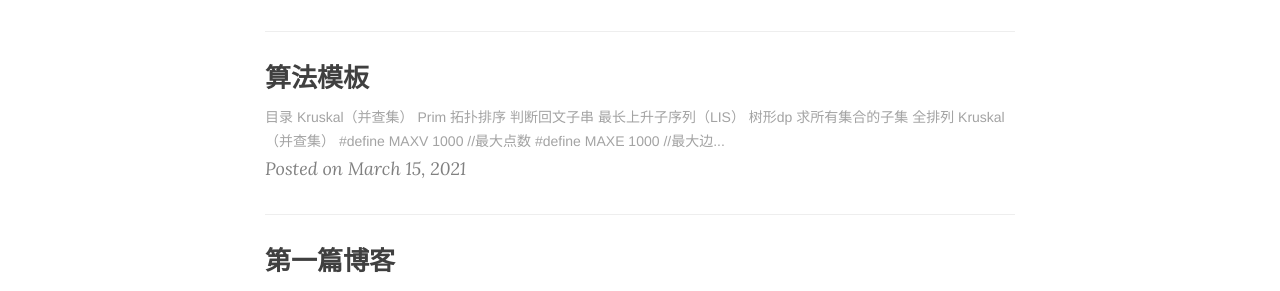
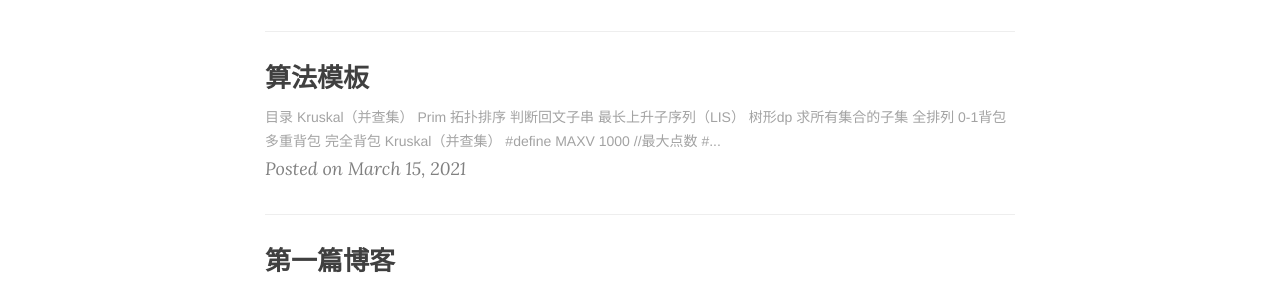
Before and after one commit to L1468999760/L1468999760.github.io, a Jekyll site: the page built from index.html, in a window 1280 px wide. Shown: the part 964-1255 px from the top of the page. Built offline with Jekyll 4.4.1, drawn with Linux system fonts in a browser that asks for light colours; nearby versions of some CDN libraries; the list of posts is cut into pages by our own code; part of the change alters nothing that is shown.

Commit message:
增加背包问题

```diff
--- a/_posts/2021-03-15-Algorithm.md
+++ b/_posts/2021-03-15-Algorithm.md
@@ -16,6 +16,9 @@ description: 常用算法模板。
 - [树形dp](#树形dp)
 - [求所有集合的子集](#求所有集合的子集)
 - [全排列](#全排列)
+- [0-1背包](#0-1背包)
+- [多重背包](#多重背包)
+- [完全背包](#完全背包)
 
 ## Kruskal（并查集）
 
@@ -371,3 +374,138 @@ public:
     }
 };
 ~~~
+
+## 0-1背包
+
+有 <img src="https://latex.codecogs.com/svg.image?N" title="N" /> 件物品和一个容量是 <img src="https://latex.codecogs.com/svg.image?V" title="V" /> 的背包。每件物品只能使用一次。
+
+第<img src="https://latex.codecogs.com/svg.image?i" title="i" />件物品的体积是<img src="https://latex.codecogs.com/svg.image?v_i" title="v_i" />，价值是 <img src="https://latex.codecogs.com/svg.image?w_i" title="w_i" />。
+
+求解将哪些物品装入背包，可使这些物品的总体积不超过背包容量，且总价值最大。
+
+输出最大价值。
+
+**一般解法**
+
+<img src="https://latex.codecogs.com/svg.image?dp[i][j]" title="dp[i][j]" />表示前<img src="https://latex.codecogs.com/svg.image?i" title="i" />件物品体积为<img src="https://latex.codecogs.com/svg.image?j" title="j" />的最大价值，
+
+<img src="https://latex.codecogs.com/svg.image?dp[i][j]=max(dp[i-1][j],dp[i-1][j-v[i]]&plus;w[i])" title="dp[i][j]=max(dp[i-1][j],dp[i-1][j-v[i]]+w[i])" />
+
+~~~
+import java.util.*;
+class Main{
+    public static void main(String[] args){
+        Scanner scan = new Scanner(System.in);
+        int N,V;
+        int v,w;
+        int[][] dp = new int[1001][1001];
+        N=scan.nextInt();
+        V=scan.nextInt();
+        for(int i=1;i<=N;i++){
+            v=scan.nextInt();
+            w=scan.nextInt();
+            for(int j=V;j>=0;j--){
+                if(j<v) dp[i][j]=dp[i-1][j];
+                else dp[i][j]=Math.max(dp[i-1][j],dp[i-1][j-v]+w);
+            }
+        }
+        System.out.println(dp[N][V]);
+    }
+}
+~~~
+
+**一维优化**
+
+<img src="https://latex.codecogs.com/svg.image?dp[j]=max(dp[j],dp[j-v]&plus;w),v\leq&space;j\leq&space;V" title="dp[j]=max(dp[j],dp[j-v]+w),v\leq j\leq V" />
+
+容量要逆序枚举。
+
+~~~
+for(int i=1;i<=N;i++){
+    v=scan.nextInt();
+    w=scan.nextInt();
+    for(int j=V;j>=v;j--){
+        dp[j]=Math.max(dp[j],dp[j-v]+w);
+    }
+}
+~~~
+
+## 多重背包
+
+第 <img src="https://latex.codecogs.com/svg.image?i" title="i" /> 种物品最多有 <img src="https://latex.codecogs.com/svg.image?s_i" title="s_i" /> 件 。
+
+**一般解法**
+
+<img src="https://latex.codecogs.com/svg.image?dp[i][j]=max(dp[i][j],dp[i-1][j-v[i]*k]&plus;w[i]*k),0\leq&space;k\leq&space;s_i" title="dp[i][j]=max(dp[i][j],dp[i-1][j-v[i]*k]+w[i]*k),0\leq k\leq s_i" />
+
+**二进制优化**
+
+如果同一种物品的数量有很多，算法的复杂度过高。
+
+将相同种类的多个物品重组，转化为0-1背包问题。
+
+例如一种物品有11件，可以分解为11=1+2+4+4。
+
+一种物品11件 -> 四种物品各1件。
+
+~~~
+import java.util.*;
+class Main{
+    public static void main(String[] args){
+        Scanner scan = new Scanner(System.in);
+        int N,V;
+        int v,w,s;
+        int cnt = 0;//分组的组别
+        int[] volume = new int[12001];
+        int[] worth = new int[12001];
+        int[] dp = new int[2001];
+        N=scan.nextInt();
+        V=scan.nextInt();
+        for(int i=1;i<=N;i++){
+            v=scan.nextInt();
+            w=scan.nextInt();
+            s=scan.nextInt();
+            int k = 1;//组别里的个数
+            while(k<=s){
+            	cnt++;//从1开始
+            	volume[cnt]=v*k;//整体体积
+            	worth[cnt]=w*k;//整体价值
+            	s-=k;
+            	k*=2;
+            }
+            //剩余的形成一组
+            if(s>0){
+            	cnt++;
+            	volume[cnt]=v*s;
+            	worth[cnt]=w*s;
+            }
+        }
+        for(int i=1;i<=cnt;i++){
+        	for(int j=V;j>=volume[i];j--){
+        		dp[j]=Math.max(dp[j],dp[j-volume[i]]+worth[i]);
+        	}
+        }
+        System.out.println(dp[V]);
+    }
+}
+~~~
+
+**单调队列优化**
+
+以后补上。
+
+## 完全背包
+
+每种物品有无限件可用。
+
+**一般解法**
+
+<img src="https://latex.codecogs.com/svg.image?dp[i][j]=max(dp[i][j],dp[i-1][j-v[i]*k]&plus;w[i]*k),0\leq&space;k*v_i\leq&space;j" title="dp[i][j]=max(dp[i][j],dp[i-1][j-v[i]*k]+w[i]*k),0\leq k*v_i\leq j" />
+
+**一维优化**
+
+<img src="https://latex.codecogs.com/svg.image?dp[j]&space;=&space;max(dp[j],dp[j-v]&plus;w),v\leq&space;j\leq&space;V" title="dp[j] = max(dp[j],dp[j-v]+w),v\leq j\leq V" />
+
+容量要顺序枚举。
+
+> 更多种背包问题见[《背包九讲》](https://github.com/tianyicui/pack/blob/master/V2.pdf)
```
